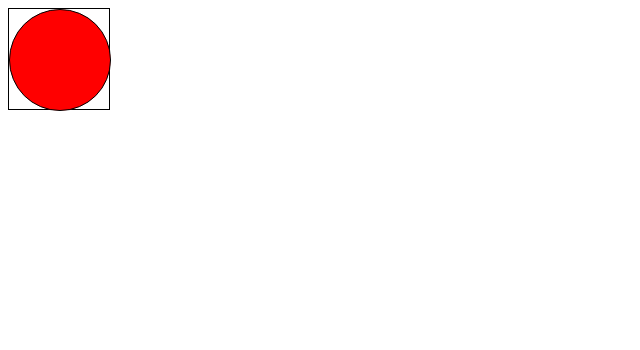
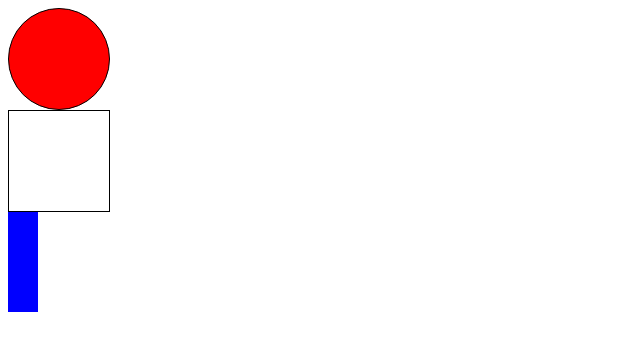
Before and after one commit to Ichoi1029/git-drawing, a plain HTML site: page index.html in a window 1280 px wide. Shown: the whole page, without its empty margins (0-640 px from the left). Drawn offline with Linux system fonts and the light colour scheme.

Commit message:
leg done

```diff
--- a/index.html
+++ b/index.html
@@ -6,22 +6,28 @@
 <meta http-equiv="X-UA-Compatible" content="ie=edge">
 <title></title>
 <style>
-    header{
+    .head{
         width: 100px;
         height: 100px;
         border: 1px solid black;
         border-radius: 50%;
         background: red;
     }
-    body{
+   .body{
         width: 100px;
         height: 100px;
         border: 1px solid black;
     }
+    .leg{
+        width: 30px;
+        height: 100px;
+        background: blue;
+    }
 </style>
 </head>
 <body>
-  <header></header>
-
+    <div class="head"></div>
+    <div class="body"></div>
+    <div class="leg"></div>
 </body>
 </html>
```
